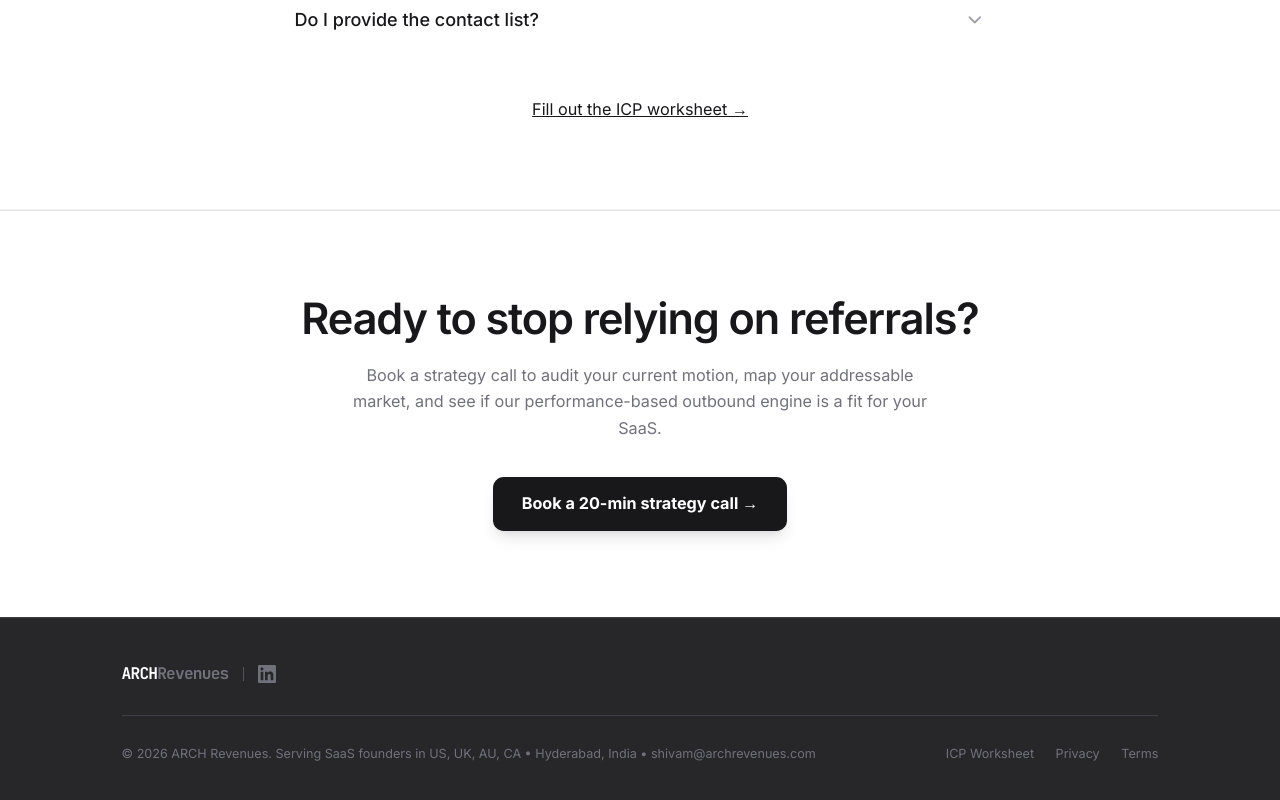
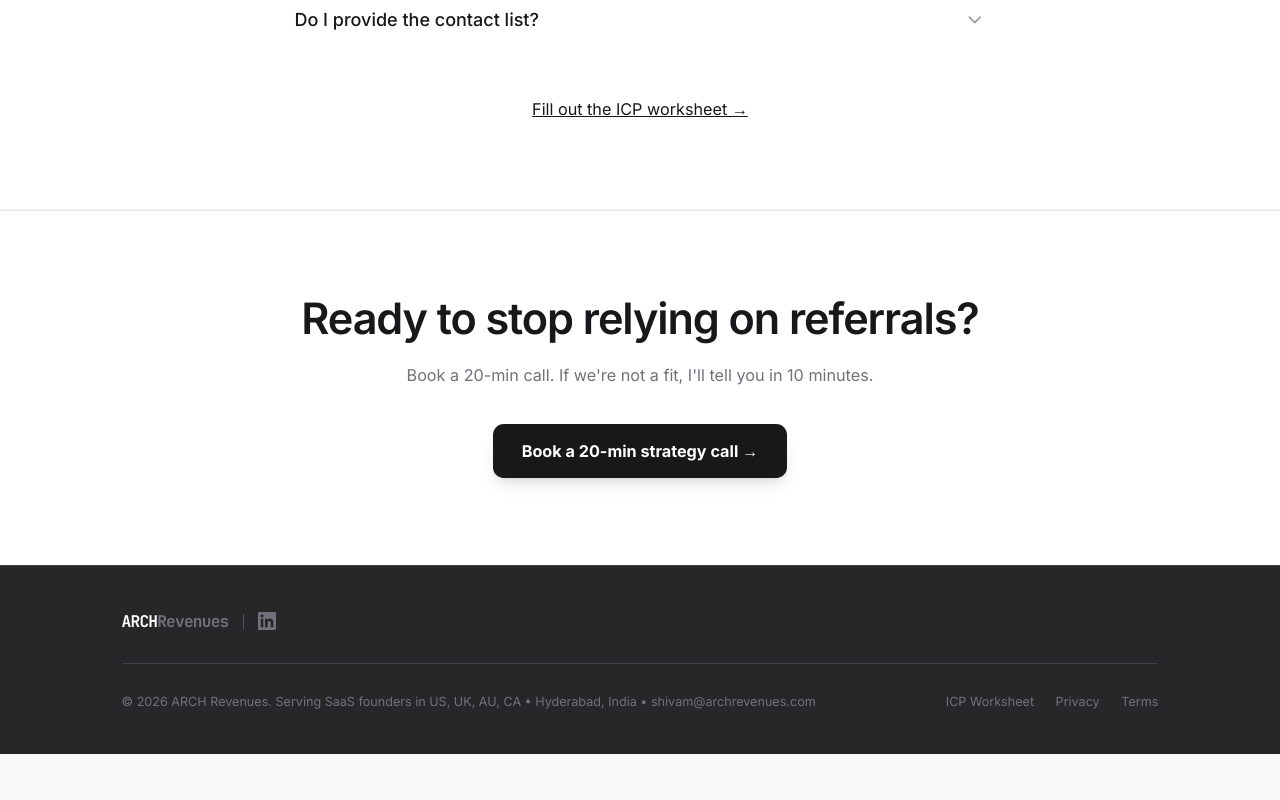
Before and after one commit to shivamsharma-3/arch-revenues, a Next.js app: page / in a window 1280 px wide. Shown: the part 6295-7095 px from the top of the page. After the commit the page ends 7049 px from the top, so only its background shows below. Built offline with nearby package versions, Linux system fonts and the light colour scheme; no server answers.

Commit message:
fix: simplify Final CTA copy to be more concise

```diff
--- a/components/FinalCTA.tsx
+++ b/components/FinalCTA.tsx
@@ -10,7 +10,7 @@ export function FinalCTA() {
           Ready to stop relying on referrals?
         </h2>
         <p className="text-lg text-zinc-500 mb-10 max-w-2xl mx-auto leading-relaxed">
-          Book a strategy call to audit your current motion, map your addressable market, and see if our performance-based outbound engine is a fit for your SaaS.
+          Book a 20-min call. If we&apos;re not a fit, I&apos;ll tell you in 10 minutes.
         </p>
         <div className="flex flex-col items-center gap-6">
           <Link
```
